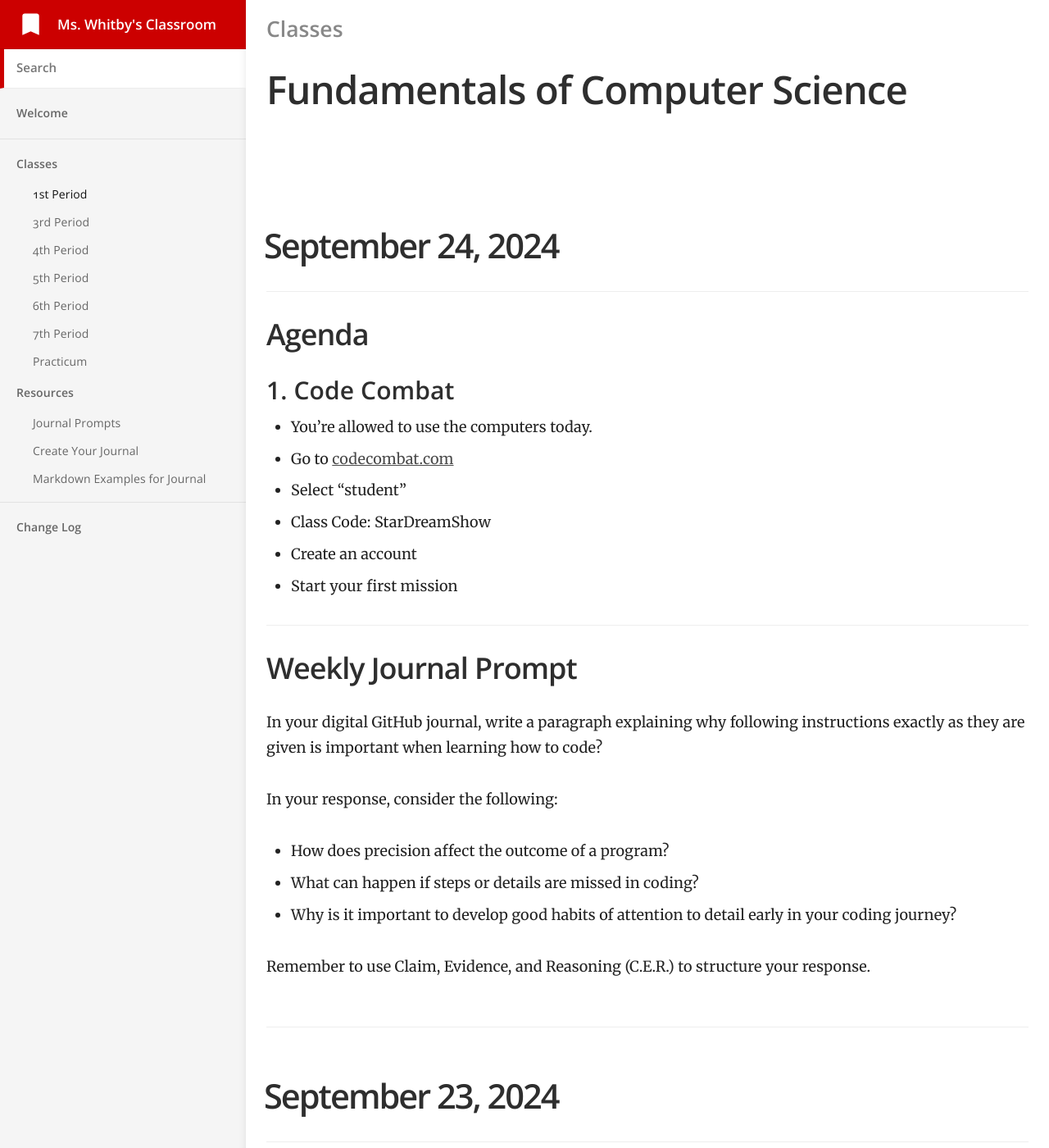
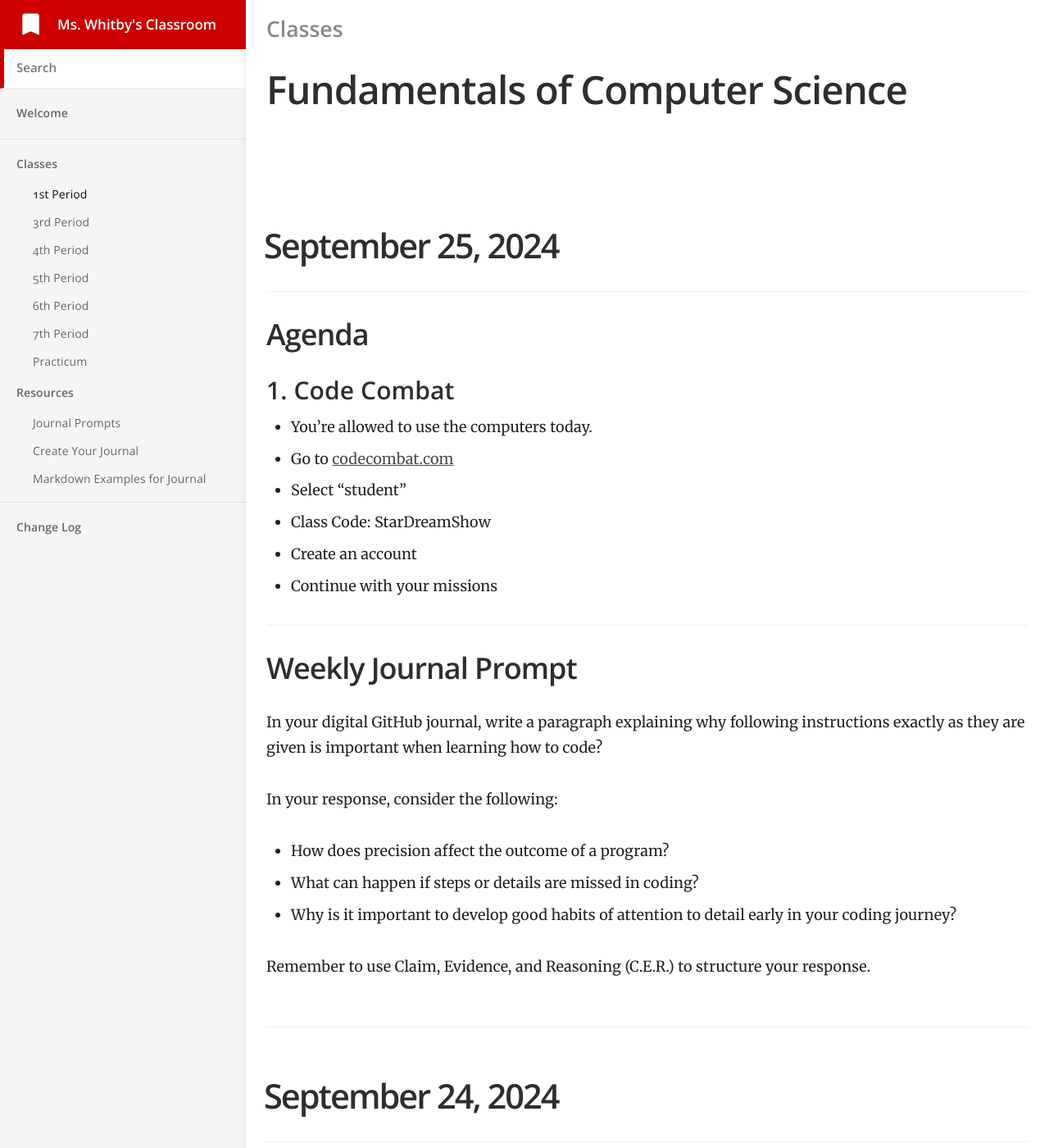
Before and after one commit to mswhitby/classroom, a Jekyll site: the page built from _docs/classes/1st.md, in a window 1280 px wide and 1400 px high. Shown: the whole window at 82% size. Built offline with Jekyll 4.4.1, drawn with Linux system fonts in a browser that asks for light colours.

Commit message:
Updated lessons

```diff
--- a/_docs/classes/1st.md
+++ b/_docs/classes/1st.md
@@ -4,6 +4,33 @@ subtitle: Fundamentals of Computer Science
 category: Classes
 order: 1
 ---
+
+# September 25, 2024
+
+## Agenda
+
+### 1. Code Combat
+
+- You're allowed to use the computers today.
+- Go to [codecombat.com](https://codecombat.com)
+- Select "student"
+- Class Code: StarDreamShow
+- Create an account
+- Continue with your missions
+
+## Weekly Journal Prompt
+
+In your digital GitHub journal, write a paragraph explaining why following instructions exactly as they are given is important when learning how to code?
+
+In your response, consider the following:
+
+- How does precision affect the outcome of a program?
+- What can happen if steps or details are missed in coding?
+- Why is it important to develop good habits of attention to detail early in your coding journey?
+
+Remember to use Claim, Evidence, and Reasoning (C.E.R.) to structure your response.
+
+----
 
 # September 24, 2024
 
```
